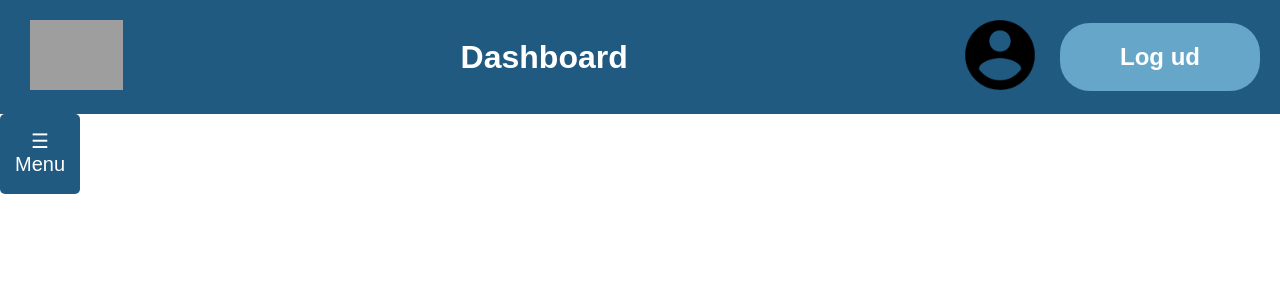
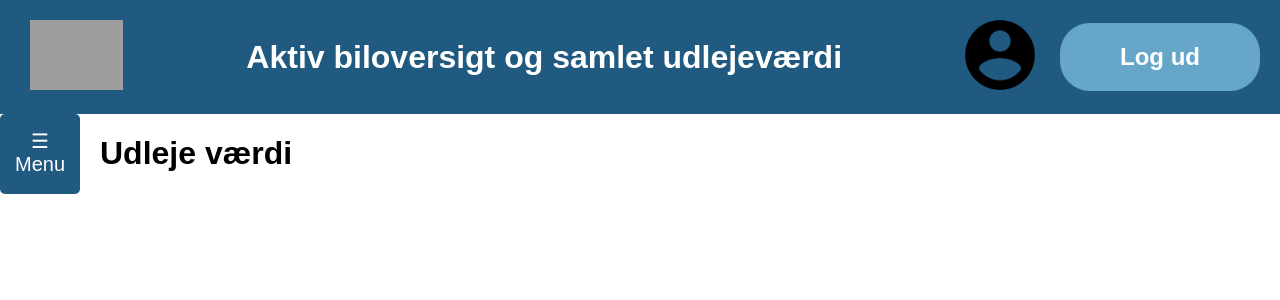
Before and after one commit to khadijahussaiin/BilAbonnement, a Spring Boot app: a page that uses src/main/resources/templates/home/fragments/bannersidebar.html in a window 1280 px wide. Shown: the top 300 px of the page. Run offline with Spring Boot 4, Linux system fonts and the light colour scheme; grey boxes are pictures that could not be loaded.

Commit message:
Banner er nu rettet så afhænig af hvilken side man kommer på ændres overskriften

```diff
--- a/src/main/resources/templates/home/BilAdministration.html
+++ b/src/main/resources/templates/home/BilAdministration.html
@@ -9,7 +9,7 @@
 <body>
 <div>
     <!-- Banner -->
-    <div th:replace="~{home/fragments/bannersidebar :: banner}"></div>
+    <div th:replace="~{home/fragments/bannersidebar :: banner('Bil Administration')}"></div>
 
     <!-- Menu Ikon og Dropdown -->
     <div class="menu-container">
@@ -18,6 +18,9 @@
         <!-- Indhold på højre side -->
         <div class="right-side-content">
             <!-- Her kan du placere mere indhold af sidens elementer. -->
+            <main>
+                <h1>Bil Administration</h1>
+            </main>
         </div>
     </div>
 </div>
--- a/src/main/resources/templates/home/Dashboard.html
+++ b/src/main/resources/templates/home/Dashboard.html
@@ -9,7 +9,7 @@
 <body>
     <div>
         <!-- Banner -->
-        <div th:replace="~{home/fragments/bannersidebar :: banner}"></div>
+        <div th:replace="~{home/fragments/bannersidebar :: banner('Dashboard')}"></div>
 
         <!-- Menu Ikon og Dropdown -->
         <div class="menu-container">
@@ -17,6 +17,9 @@
 
             <!-- Indhold på højre side -->
             <div class="right-side-content">
+                <main>
+                    <h1>Dashboard</h1>
+                </main>
                 <!-- Her kan du placere mere indhold af sidens elementer. -->
             </div>
         </div>
--- a/src/main/resources/templates/home/LejekontraktAdministration.html
+++ b/src/main/resources/templates/home/LejekontraktAdministration.html
@@ -8,8 +8,8 @@
 </head>
 <body>
 <div>
-  <!-- Banner -->
-  <div th:replace="~{home/fragments/bannersidebar :: banner}"></div>
+  <!-- Banner Her skal der stå Lejekontrakt Administration-->
+  <div th:replace="~{home/fragments/bannersidebar :: banner('Lejekontrakt Administration')}"></div>
 
   <!-- Menu Ikon og Dropdown -->
   <div class="menu-container">
--- a/src/main/resources/templates/home/SkaderapportAdministration.html
+++ b/src/main/resources/templates/home/SkaderapportAdministration.html
@@ -9,7 +9,7 @@
 <body>
 <div>
   <!-- Banner -->
-  <div th:replace="~{home/fragments/bannersidebar :: banner}"></div>
+  <div th:replace="~{home/fragments/bannersidebar :: banner('Skaderapportering Administration')}"></div>
 
   <!-- Menu Ikon og Dropdown -->
   <div class="menu-container">
@@ -17,6 +17,9 @@
 
     <!-- Indhold på højre side -->
     <div class="right-side-content">
+      <main>
+        <h1>Skaderapport</h1>
+      </main>
       <!-- Her kan du placere mere indhold af sidens elementer. -->
     </div>
   </div>
--- a/src/main/resources/templates/home/UdlejeværdiAdministration.html
+++ b/src/main/resources/templates/home/UdlejeværdiAdministration.html
@@ -9,7 +9,7 @@
 <body>
 <div>
     <!-- Banner -->
-    <div th:replace="~{home/fragments/bannersidebar :: banner}"></div>
+    <div th:replace="~{home/fragments/bannersidebar :: banner('Aktiv biloversigt og samlet udlejeværdi')}"></div>
 
     <!-- Menu Ikon og Dropdown -->
     <div class="menu-container">
@@ -18,6 +18,9 @@
         <!-- Indhold på højre side -->
         <div class="right-side-content">
             <!-- Her kan du placere mere indhold af sidens elementer. -->
+            <main>
+                <h1>Udleje værdi</h1>
+            </main>
         </div>
     </div>
 </div>
--- a/src/main/resources/templates/home/fragments/bannersidebar.html
+++ b/src/main/resources/templates/home/fragments/bannersidebar.html
@@ -7,11 +7,11 @@
     <link rel="stylesheet" type="text/css" href="/sidebarItems.css">
 </head>
 <body>
-    <div th:fragment="banner" class="banner">
+    <div th:fragment="banner(title)" class="banner">
         <a href="/"><img class="bilAbonnementBillede" src="/BILABONNEMENT-LOGO.png"></a>
-        <h1 class="banneroverskrift">Dashboard  </h1>
+        <h1 class="banneroverskrift" th:text="${title}">Default Title</h1>
         <a href="/"><img class="profilBillede" src="/profilIconPicture.png"></a>
-        <a th:href="@{/}"><button class="button"> Log ud </button></a>
+        <a th:href="@{/}"><button class="button">Log ud</button></a>
     </div>
 
     <div th:fragment="menu-icon" class="menu-icon">
```
